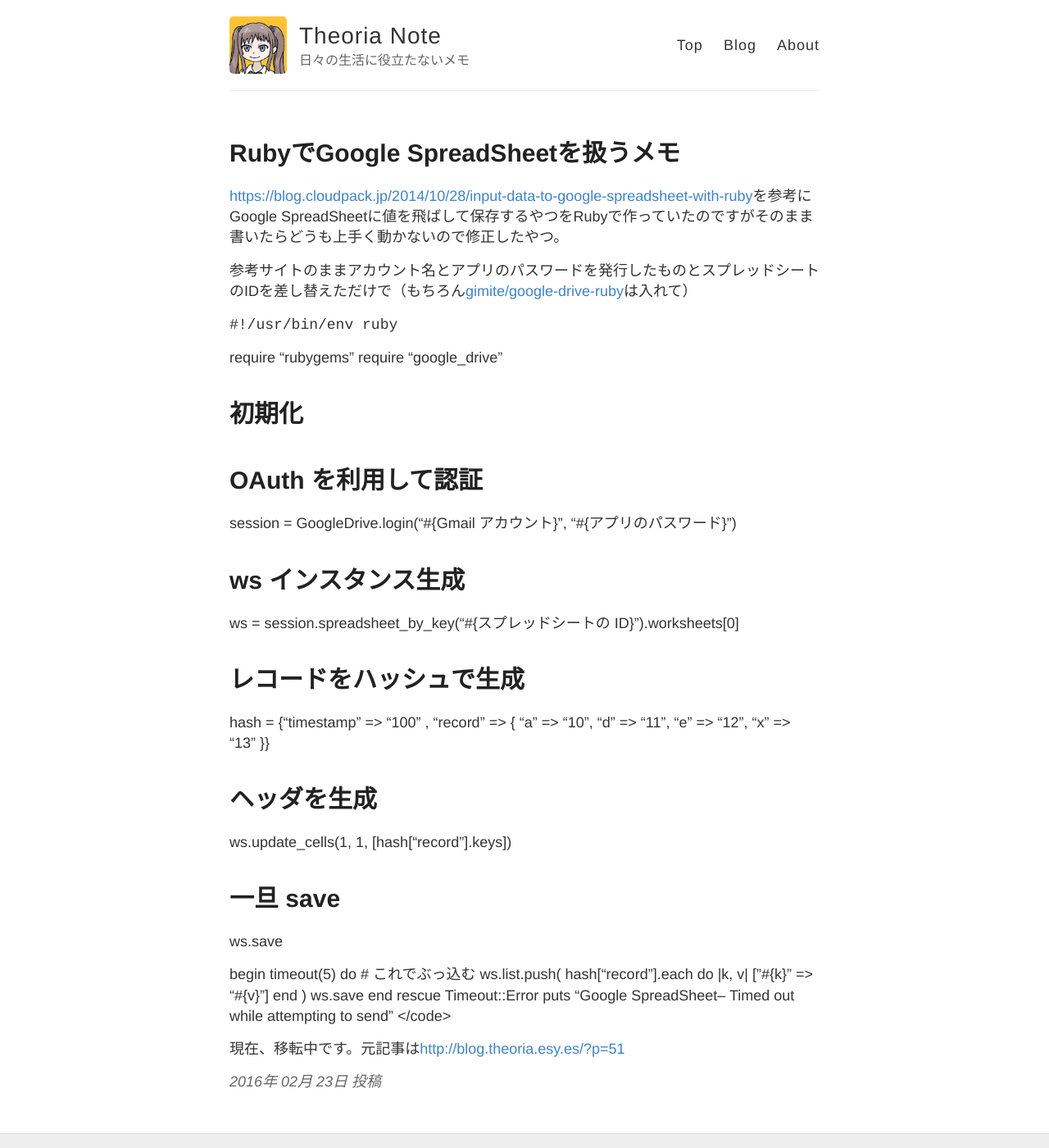
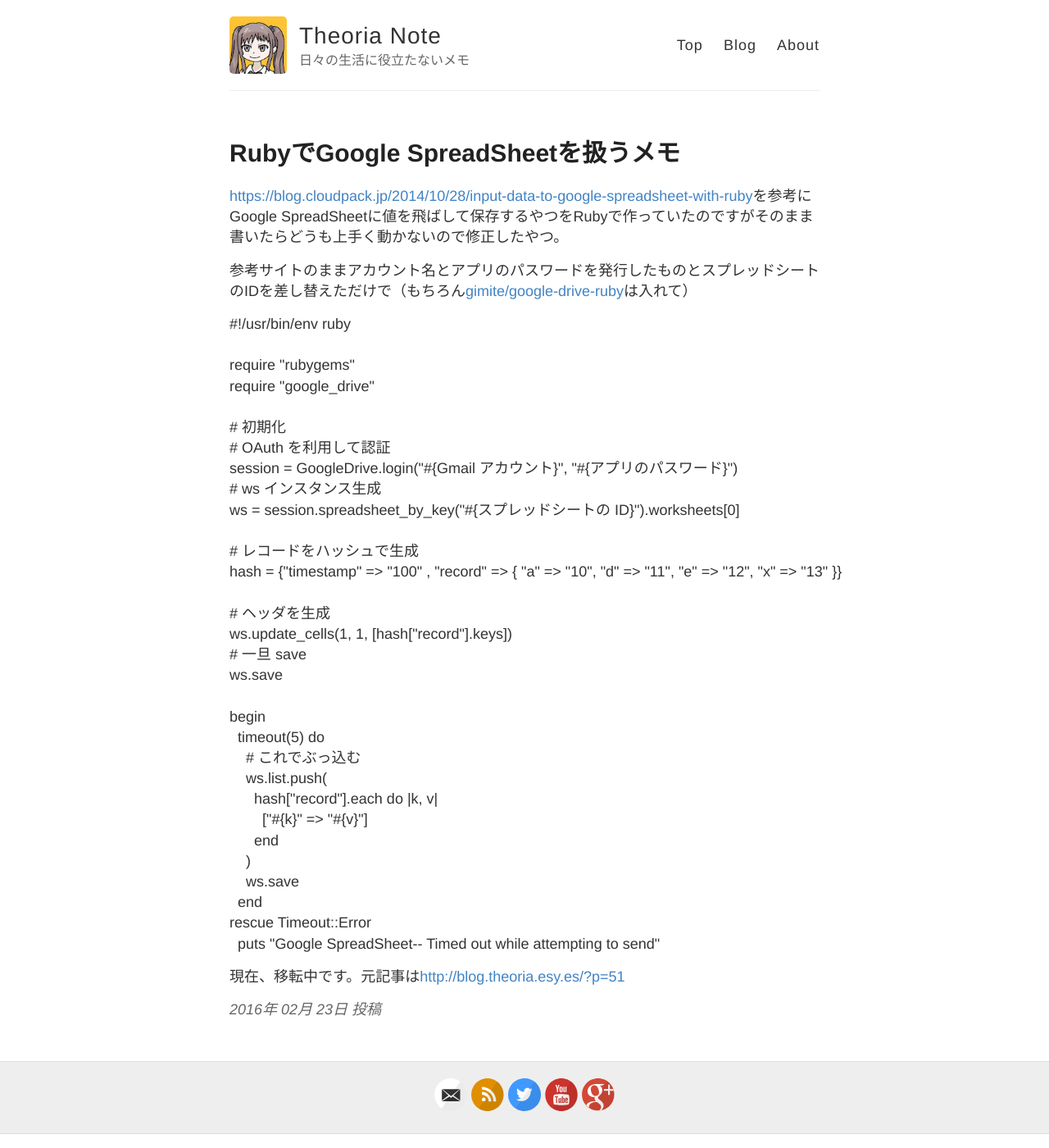
Before and after one commit to theoria24/theoria24.github.io, a Jekyll site: the page built from _posts/2016-2-23-Ruby-GoogleSpredSheet.md, in a window 1280 px wide and 1400 px high. Shown: the whole window at 82% size. Built offline with Jekyll 4.4.1, drawn with Linux system fonts in a browser that asks for light colours; nearby versions of some CDN libraries; comment, search, counter and statistics services are not loaded.

Commit message:
シンタックスハイライトしたい

```diff
--- a/_posts/2016-2-23-Ruby-GoogleSpredSheet.md
+++ b/_posts/2016-2-23-Ruby-GoogleSpredSheet.md
@@ -7,7 +7,7 @@
 
 参考サイトのままアカウント名とアプリのパスワードを発行したものとスプレッドシートのIDを差し替えただけで（もちろん[gimite/google-drive-ruby](https://github.com/gimite/google-drive-ruby)は入れて）
 
-<code class="prettyprint linenums lang-ruby">#!/usr/bin/env ruby
+<pre class="prettyprint linenums lang-ruby">#!/usr/bin/env ruby
 
 require "rubygems"
 require "google_drive"
@@ -38,6 +38,6 @@
   end
 rescue Timeout::Error
   puts "Google SpreadSheet-- Timed out while attempting to send"
-</code>
+</pre>
 
 現在、移転中です。元記事は[http://blog.theoria.esy.es/?p=51](http://blog.theoria.esy.es/?p=51)
```
